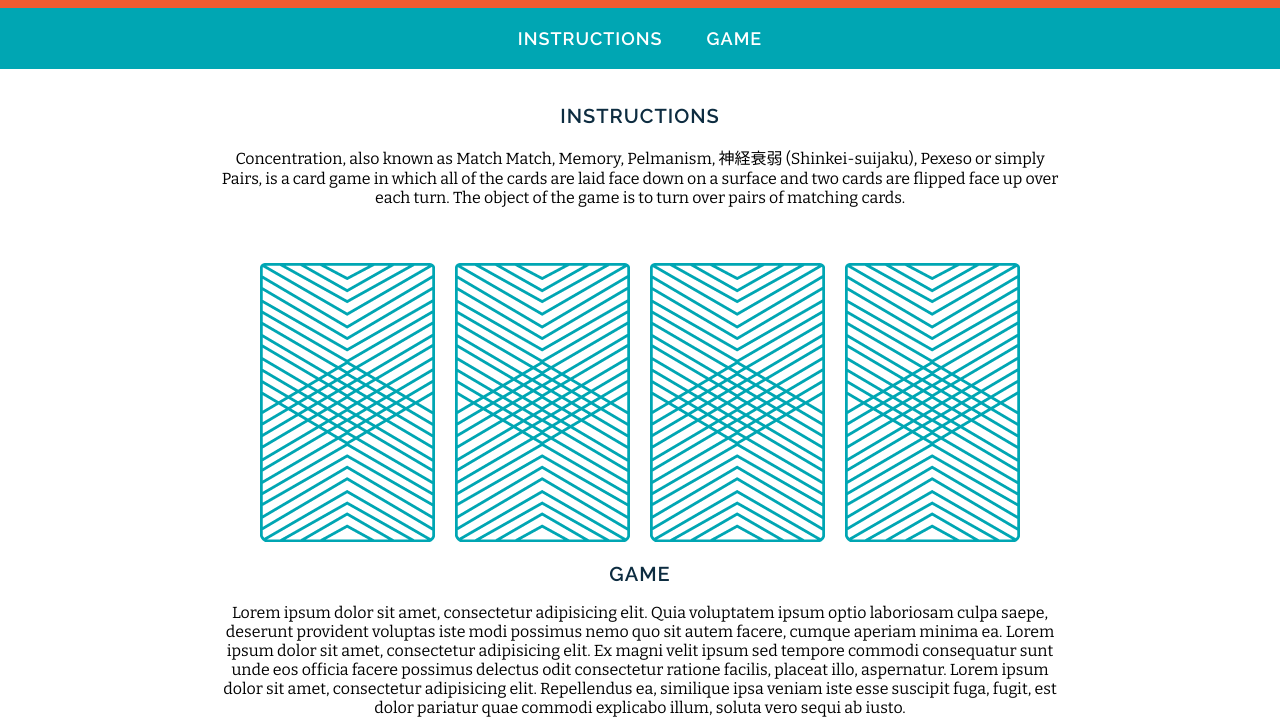
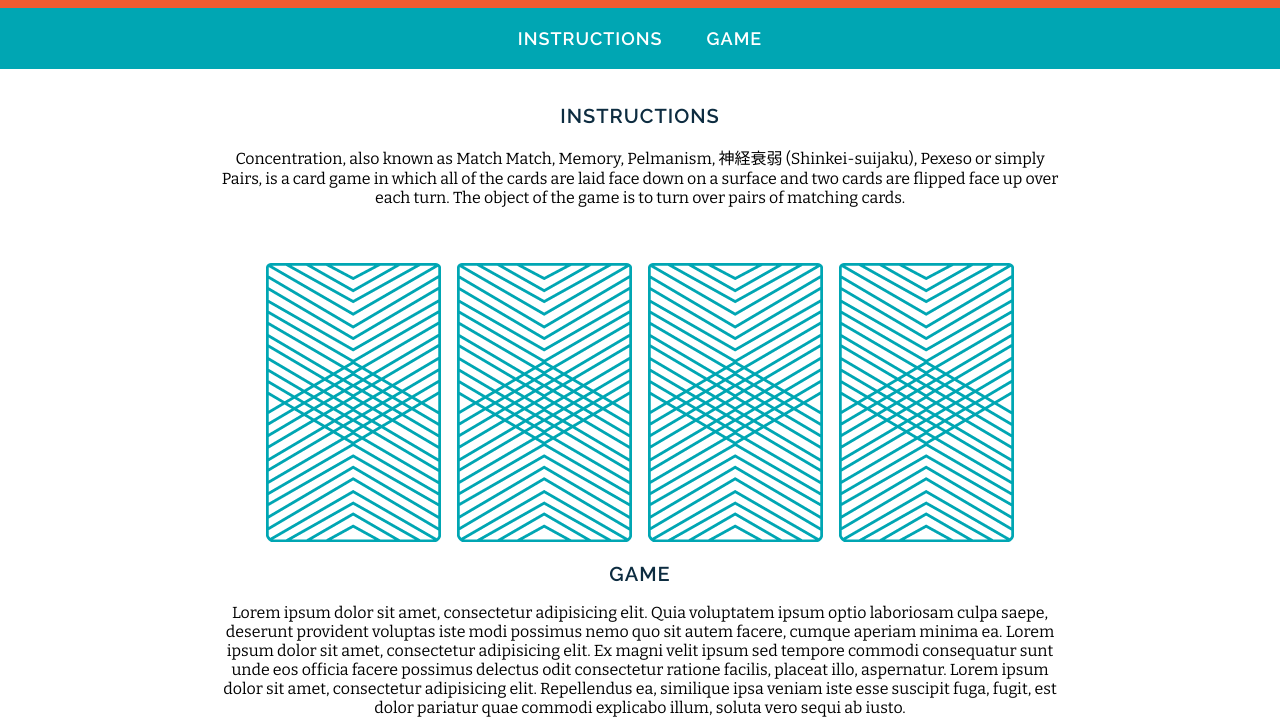
Before and after one commit to louis-pham/wdi-fundamentals-memorygame, a plain HTML site: page memory_game/index.html in a window 1280 px wide. Shown: the part 105-824 px from the top of the page. Drawn offline with nearby package versions, Linux system fonts and the light colour scheme.

Commit message:
created game logic

```diff
--- a/memory_game/index.html
+++ b/memory_game/index.html
@@ -21,12 +21,15 @@
         Concentration, also known as Match Match, Memory, Pelmanism, 神経衰弱 (Shinkei-suijaku), Pexeso or simply Pairs, is a card game in which all of the cards are laid face down on a surface and two cards are flipped face up over each turn. The object of the game is to turn over pairs of matching cards.
       </p>
 
-      <div>
+
+      <div id="game-board" class="board clearfix"></div>
+
+      <!-- <div>
         <img src="images/back.png" alt="Queen of Diamonds">
         <img src="images/back.png" alt="Queen of Hearts">
         <img src="images/back.png" alt="King of Diamonds">
         <img src="images/back.png" alt="King of Hearts">
-      </div>
+      </div> -->
 
       <h2 id="game">Game</h2>
       <p>
--- a/memory_game/js/main.js
+++ b/memory_game/js/main.js
@@ -30,15 +30,27 @@ function checkForMatch() {
   }
 }
 
-function flipCard(cardId) {
+function flipCard() {
+  var cardId = this.getAttribute("data-id");
   console.log("User flipped " + cards[cardId].rank);
   cardsInPlay.push(cards[cardId].rank);
   console.log(cards[cardId].file);
   console.log(cards[cardId].suit);
+  this.setAttribute("src", cards[cardId].file);
   if (cardsInPlay.length === 2) {
     checkForMatch();
   }
 }
 
-flipCard(0);
-flipCard(2);
+function createBoard() {
+  var gameBoard = document.querySelector("#game-board");
+  for (var i = 0; i < cards.length; i++) {
+    var cardElement = document.createElement('img');
+    cardElement.setAttribute("src", "images/back.png");
+    cardElement.setAttribute("data-id", i);
+    cardElement.addEventListener("click", flipCard);
+    gameBoard.appendChild(cardElement);
+  }
+}
+
+createBoard();
```
